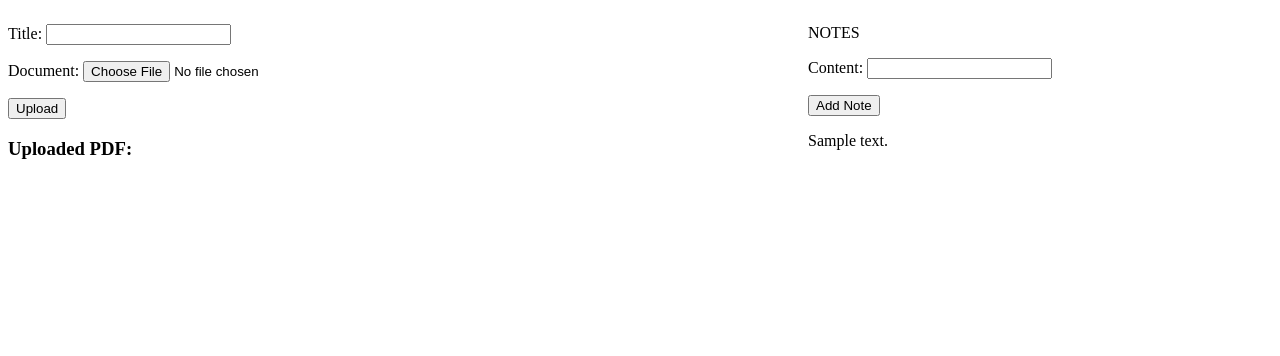
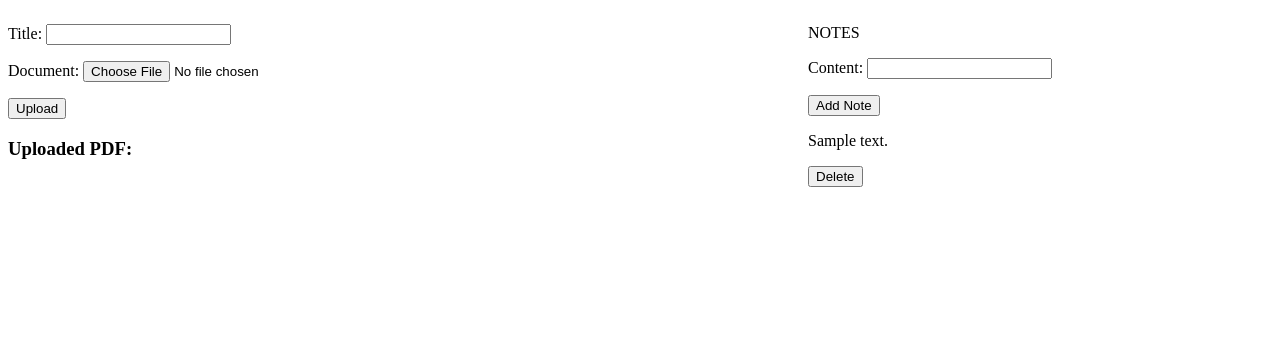
Before and after one commit to mina-zheng/note-taker, a Django app: page / in a window 1280 px wide. Shown: the top 356 px of the page. Run offline with Django 5.2, Linux system fonts and the light colour scheme; tables that the repository leaves empty hold one stand-in row (values such as "Sample post").

Commit message:
implemented delete button

```diff
--- a/notetaker/templates/notetaker/index.html
+++ b/notetaker/templates/notetaker/index.html
@@ -36,6 +36,10 @@
                     {% for note in notes %}
                     <div class = "note">
                         <p> {{note.content}} </p>
+                        <form method = "POST">
+                            {% csrf_token %}
+                            <button type = "submit" name = "delete-note" value = "{{ note.id }}">Delete</button>
+                        </form>
                     </div>
                     {% empty %}
                     <p>No notes yet.</p>
--- a/notetaker/views.py
+++ b/notetaker/views.py
@@ -33,6 +33,12 @@ def index(request):
             if note_form.is_valid():
                 note_form.save()
                 note_form = NotesForm()
+
+        elif "delete-note" in request.POST:
+            note_id = request.POST.get("delete-note")
+            note = Notes.objects.filter(id = note_id)
+            note.delete()
+
     return render(request, 'notetaker/index.html', {'doc_form':doc_form,
                                                     'document_url':document_url,
                                                     'note_form':note_form,
```
